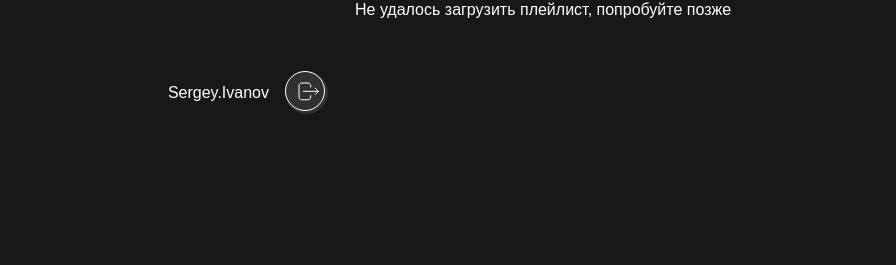
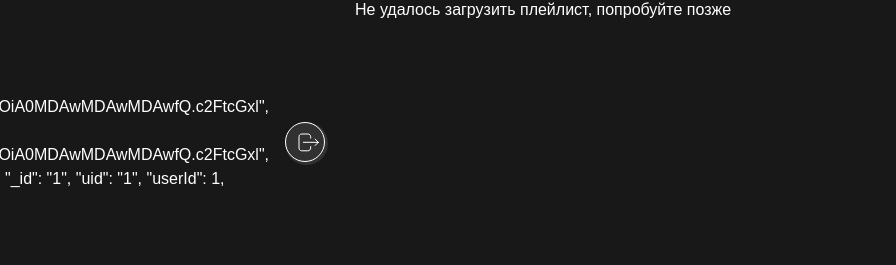
Before and after one commit to Karnaukhoff/skypro-music, a React (Create React App) app in the folder skypro-music/: page / in a window 1280 px wide. Shown: the part 328-593 px from the top of the page, without its empty margins (0-896 px from the left). Built offline with nearby package versions, Linux system fonts and the light colour scheme; no server answers; sample sign-in values are in the browser's storage; a web font is replaced by a local one.

Commit message:
текущий пользователь

```diff
--- a/skypro-music/src/App.jsx
+++ b/skypro-music/src/App.jsx
@@ -3,6 +3,7 @@ import { createGlobalStyle } from 'styled-components';
 import React from "react";
 import { useState, useEffect } from "react";
 import { getAllTracks } from "./api/api";
+import Context from "./context"
 
 const GlobalStyle = createGlobalStyle`
   *{
@@ -37,8 +38,10 @@ function App() {
   }, [])
   return (
     <>
-    <GlobalStyle />
-    <AppRoutes user={user} setUser={setUser} loading = {loading}  tracks = {tracks} setTracks = {setTracks}  tracksError={tracksError} setCurrentTrack = {setCurrentTrack} currentTrack={currentTrack}/>
+    <Context.Provider value={{ user, setUser }}>
+      <GlobalStyle />
+      <AppRoutes user={user} setUser={setUser} loading = {loading}  tracks = {tracks} setTracks = {setTracks}  tracksError={tracksError} setCurrentTrack = {setCurrentTrack} currentTrack={currentTrack}/>
+    </Context.Provider>
     </>
   );
 }
--- a/skypro-music/src/components/Sidebar/Sidebar.jsx
+++ b/skypro-music/src/components/Sidebar/Sidebar.jsx
@@ -2,15 +2,20 @@ import Skeleton, { SkeletonTheme } from "react-loading-skeleton";
 import 'react-loading-skeleton/dist/skeleton.css';
 import * as S from "./Sidebar.styles"
 import { Link } from "react-router-dom";
+import { useContext } from "react";
+import Context from "../../context"
 
 function Sidebar({loading}) {
+  const { user } = useContext(Context)
+
   function logOut(){
     window.location.href="/login"
   }
+
   return (
     <S.MainSidebar>
       <S.SidebarPersonal>
-        <S.SidebarPersonalName>Sergey.Ivanov</S.SidebarPersonalName>
+        <S.SidebarPersonalName>{user}</S.SidebarPersonalName>
         <S.SidebarIcon onClick={logOut}>
           <svg alt="logout">
             <use xlinkHref="img/icon/sprite.svg#logout"></use>
--- /dev/null
+++ b/skypro-music/src/context.jsx
@@ -0,0 +1,5 @@
+import React from "react";
+
+const LoadingContext = React.createContext()
+
+export default LoadingContext
```
